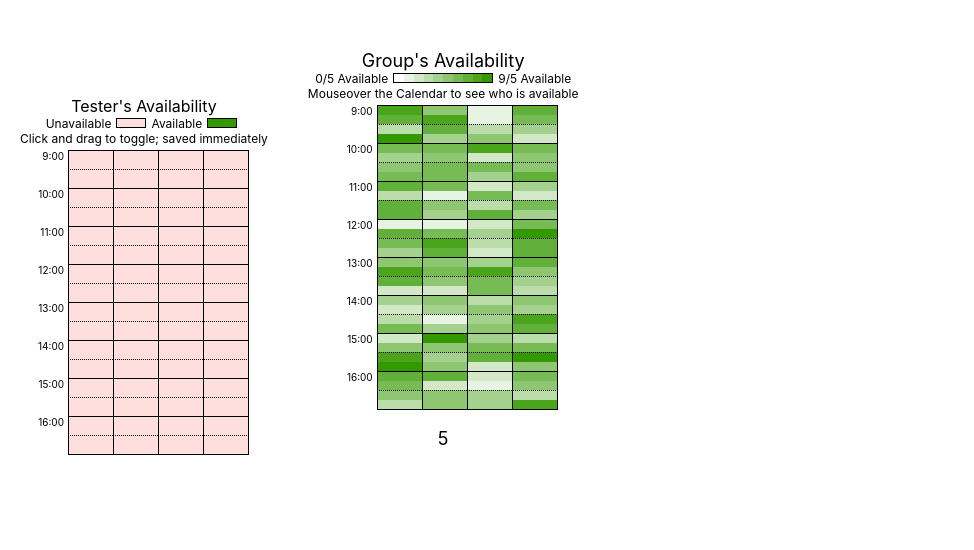
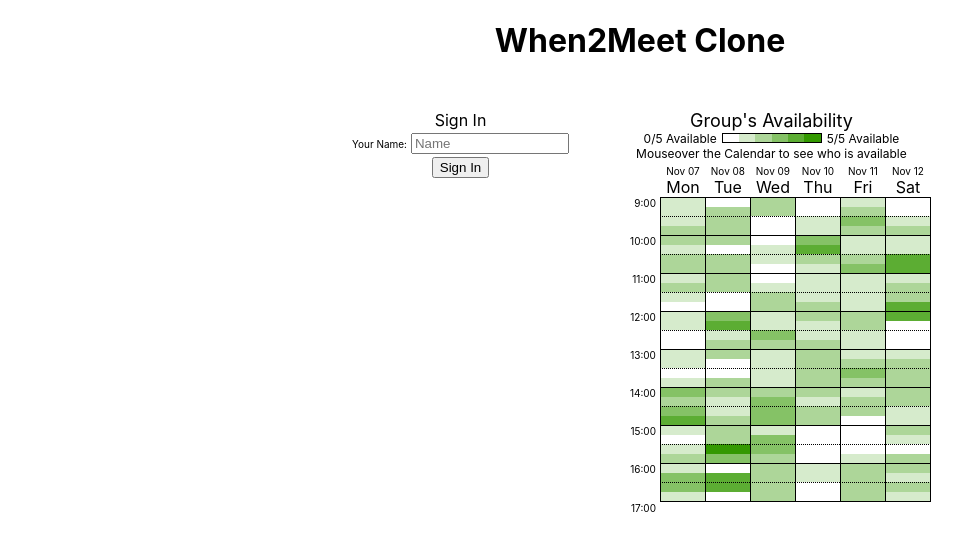
Before and after one commit to mosesmayer/cs279-f22-t2-w2m, a React (Create React App) app: page / in a window 1280 px wide. Shown: the top 550 px of the page, without its empty margins (0-974 px from the left). Built offline with nearby package versions, Linux system fonts and the light colour scheme.

Commit message:
all working

```diff
--- a/src/AggregateCell.js
+++ b/src/AggregateCell.js
@@ -38,7 +38,7 @@ class AggregateCell extends React.Component {
     mouseOverThisCell = () => {
         // update selection
         // console.log("Select To Here", this.state.row, this.state.column);
-        this.updateCurrentMousePos(this.state.row, this.state.column);
+        this.props.updateCurrentMousePos(this.state.row, this.state.column);
     }
 
     componentDidUpdate(prevProps) {
@@ -62,8 +62,8 @@ class AggregateCell extends React.Component {
                     backgroundColor: document.documentElement.style.getPropertyValue(`--grid-green-${this.props.status}`)
                 }
             }
-        // onMouseDown={this.selectFromHere}
-        // onMouseEnter={this.mouseOverThisCell}
+            // onMouseDown={this.selectFromHere}
+            onMouseEnter={this.mouseOverThisCell}
         >
             {/* <p>Time: {this.state.timestamp + this.state.row + this.state.column}</p>
             <p>ClassName: {classString}</p> */}
--- a/src/AggregateGrid.js
+++ b/src/AggregateGrid.js
@@ -91,8 +91,8 @@ class AggregateGrid extends React.Component {
         this.state = {
             // totalAttendees: props.totalAttendees,
             // totalAttendees: props.getAttendeeCounts().total_attendees,
-            // row: 0,
-            // column: 0,
+            row: -1,
+            column: -1,
             // current_status: props.current_status,
             cellbgcolors: -1,
         }
@@ -125,6 +125,10 @@ class AggregateGrid extends React.Component {
         // }
     }
 
+    updateCurrentMousePos = (row, column) => {
+        this.setState({ ...this.state, row, column });
+    }
+
     constructTimeCells = () => {
         // console.log("Reconstruct", Date.now());
         // console.log(this.state.cellbgcolors);
@@ -133,7 +137,7 @@ class AggregateGrid extends React.Component {
         let elements = [];
         for (var i = 0; i < this.MAX_ROWS; i++) {
             let cur_row = [];
-            cur_row.push(<div className='meeting-time-cell' key={this.MAX_ROWS * this.MAX_COLS + i}
+            cur_row.push(<div className='meeting-time-cell' key={2 * this.MAX_ROWS * this.MAX_COLS + i}
                 style={{
                     textAlign: 'right',
                     fontSize: '10px',
@@ -152,7 +156,7 @@ class AggregateGrid extends React.Component {
                         status={curval}
                         // style={{ backgroundColor: cellcolor }}
                         // updateCurrentSelectionState={this.updateCurrentSelectionState}
-                        // updateCurrentMousePos={this.updateCurrentMousePos}
+                        updateCurrentMousePos={this.updateCurrentMousePos}
                         // checkCellInside={this.insideSelection}
                         // activeSelection={this.state.selectionMode}
                         borderstyle={
@@ -171,19 +175,100 @@ class AggregateGrid extends React.Component {
                 </div>
             )
         }
+        // construct last row for final hour
+        elements.push(
+            <div className={"meeting-row"} key={this.MAX_ROWS} style={{
+            }}>
+                <div className='meeting-time-cell' key={this.MAX_ROWS * this.MAX_COLS + this.MAX_ROWS}
+                    style={{
+                        textAlign: 'right',
+                        fontSize: '10px',
+                        paddingRight: '4px',
+                    }}
+                >
+                    {`${START_TIME[0] + this.MAX_ROWS / 4}:00`}
+                </div>
+                <div className='meeting-time-cell'
+                    style={{
+                        width: `${45 * this.MAX_COLS + 1}px`,
+                    }}
+                >
+
+                </div>
+            </div>
+        )
+        elements.push(<br />)
         return elements;
     }
 
+    constructAvailability = () => {
+        if (this.state.row < 0) return <p></p>;
+        // console.log("calling with params ", this.state.row, this.state.column)
+        const other_guest_status = this.props.getAttendeesAtTime(this.state.row, this.state.column);
+        const elt = (<div style={{ display: 'block', margin: "auto", gap: "20px" }}>
+            <div style={{ display: 'inline-block', verticalAlign: "top", margin: "5px", padding: "3px" }}>
+                <h4 style={{ margin: "0px" }}>Available:</h4>
+                {other_guest_status.avail.map((x, i) => (<div key={i}><span style={{ fontSize: "0.83em" }}>{x}</span></div>))}
+            </div>
+            <div style={{ display: 'inline-block', verticalAlign: "top", margin: "5px", padding: "3px" }}>
+                <h4 style={{ margin: "0px" }}>Not Available:</h4>
+                {other_guest_status.unavail.map((x, i) => (<div key={i}><span style={{ fontSize: "0.83em" }}>{x}</span></div>))}
+            </div>
+        </div>);
+        return elt;
+        // console.log(this.props.getAttendeesAtTime(this.state.row, this.state.column).avail)
+        // return <p>{this.props.getAttendeesAtTime(this.state.row, this.state.column).avail}</p>
+    }
+
+    constructDateHeaders = () => {
+        let elt_row = [];
+        elt_row.push(<div className='meeting-time-cell' key={this.MAX_ROWS}
+            style={{
+                textAlign: 'right',
+                fontSize: '10px',
+                paddingRight: '4px',
+            }}
+        ></div>)
+        for (let i = 0; i < this.MAX_COLS; i++) {
+            elt_row.push(
+                <div className='meeting-time-cell' key={this.MAX_ROWS * this.MAX_COLS + i}
+                    style={{
+                        textAlign: 'center',
+                        fontSize: '10px',
+                        // paddingRight: '4px',
+                        // border: '1px black solid'
+                        height: 'auto',
+                        width: '45px', // cell width + border size for alignment
+                    }}
+                >
+                    {`${this.props.dates[i][1]} ${this.props.dates[i][2]}`}
+                    <br />
+                    <span style={{ fontSize: '16px' }}>
+                        {this.props.dates[i][0]}
+                    </span>
+                </div>
+            )
+        }
+        return elt_row;
+    }
     render() {
         return (<div className={"AttendeeHalfPanel"}
         >
             {
-                // <GridHeader numAttendees={this.props.numAttendees} totalAttendees={this.props.totalAttendees} />
                 <GridHeader getNumAttendees={() => { return this.props.getAttendeeCounts().num_attendees }}
                     getTotalAttendees={() => { return this.props.getAttendeeCounts().total_attendees }} />
             }
-            {this.constructTimeCells()}
-            <p>{this.state.totalAttendees}</p>
+            <div className="body-grid">
+
+                <div>
+                    {this.constructDateHeaders()}
+                </div>
+                <div onMouseLeave={() => { this.updateCurrentMousePos(-1, -1) }}>
+                    {this.constructTimeCells()}
+                </div>
+            </div>
+            {/* <p>{this.state.totalAttendees}</p> */}
+            {this.constructAvailability()}
         </div>)
     }
 }
--- a/src/App.js
+++ b/src/App.js
@@ -5,7 +5,14 @@ import MeetingView from './MeetingView';
 function App() {
   return (
 
+    <div>
+      <div>
+        <h1 style={{ marginBottom: "0px" }}>When2Meet Clone</h1>
+      </div>
       <MeetingView />
+    </div >
+  );
+}
 // <div className="App">
 //   <header className="App-header">
 //     <img src={logo} className="App-logo" alt="logo" />
@@ -22,7 +29,5 @@ function App() {
 //     </a>
 //   </header>
 // </div>
-  );
-}
 
 export default App;
--- a/src/MeetingView.css
+++ b/src/MeetingView.css
@@ -1,5 +1,9 @@
 :root {
     user-select: none;
+}
+
+body {
+    text-align: center;
 }
 
 .meeting-grid {
@@ -8,8 +12,11 @@
     /* grid-template-columns: 1fr; */
 
     display: inline-block;
+    max-width: 45%;
     margin: 50px auto;
     padding: 0px 20px;
+    vertical-align: top;
+    text-align: center;
 }
 
 .meeting-row {
@@ -40,12 +47,32 @@
 }
 
 .AttendeeHalfPanel {
+    max-width: 45%;
     display: inline-block;
-    white-space: nowrap;
+
     text-align: center;
     font-size: 18px;
     margin: 50px auto;
     padding: 0px 20px;
+    vertical-align: top;
+}
+
+/* .meeting-grid, */
+/* .AttendeeHalfPanel  */
+.body-grid {
+    -ms-overflow-style: none;
+    /* Internet Explorer 10+ */
+    scrollbar-width: none;
+    /* Firefox */
+    overflow: scroll;
+    white-space: nowrap;
+}
+
+/* .meeting-grid::-webkit-scrollbar,
+.AttendeeHalfPanel::-webkit-scrollbar */
+.body-grid::-webkit-scrollbar {
+    display: none;
+    /* Safari and Chrome */
 }
 
 .GridHeader {
--- a/src/MeetingView.js
+++ b/src/MeetingView.js
@@ -1,7 +1,7 @@
 import React, { useState, useEffect, useRef } from 'react';
 import { TimetableGrid } from './UserTimeGrid';
 import AggregateGrid from './AggregateGrid';
-import { GRID_NO_SELECTION, GRID_CELL_UNSELECTED, GRID_CELL_SELECTED } from './constants.js'
+import { GRID_NO_SELECTION, GRID_CELL_UNSELECTED, GRID_CELL_SELECTED, DATES } from './constants.js'
 import { maxRows, maxCols } from './constants.js'
 import { starting_num_attendees, starting_grid, avail_at_time, unavail_at_time } from './constants.js';
 import "./MeetingView.css"
@@ -15,52 +15,123 @@ import "./MeetingView.css"
 
 
 function MeetingView() {
-    // const maxRows = 3;
-    // const maxCols = 4;
 
+    /**
+     * Username Handling
+     */
+    const [username, setUsername] = useState("Tester");
+    const usernameSet = useRef(false);
+    const cur_username = useRef(""); // handles input
+    const processLogin = () => {
+        // console.log("Username recorded: ", cur_username);
+        usernameSet.current = true;
+        if (cur_username.current !== "") setUsername(cur_username.current);
+    }
+
+    function Signin(props) {
+        return (<div className={"meeting-grid"}>
+            <div className='GridHeader'>
+                <div>
+                    Sign In
+                </div>
+                <div style={{ display: 'inline-block', overflow: 'auto', fontSize: '12px', }}>
+                    <div>
+                        <table>
+                            <tbody>
+                                <tr>
+                                    <td>
+                                        <span style={{ fontSize: "0.83em" }}>Your Name: </span>
+                                    </td>
+                                    <td>
+                                        <input style={{ width: "150px" }} placeholder="Name" onChange={e => {
+                                            cur_username.current = e.target.value;
+                                        }} />
+                                    </td>
+                                </tr>
+                            </tbody>
+                        </table>
+                        <input type="button" value="Sign In" onClick={processLogin} />
+                    </div>
+                </div>
+            </div>
+        </div>);
+    }
 
     const base_attendee_status = useRef(
         starting_grid
     );
     const base_attendee_count = useRef(starting_num_attendees);
-    console.log("Start: ", base_attendee_status.current, base_attendee_count.current);
 
     const [new_attendee_status, setNewAttendeeStatus] = useState(
-        // const new_attendee_status = useRef(
         Array(maxRows).fill(
             Array(maxCols).fill(GRID_CELL_UNSELECTED)
         )
     );
     const [avail_status, setAvailStatus] = useState(avail_at_time);
     const [unavail_status, setUnvailStatus] = useState(unavail_at_time);
-    console.log("Initial state: ", new_attendee_status)
-    // console.log("Initial state: ", new_attendee_status, setNewAttendeeStatus)
+
+    const gridChecks = (bef, aft) => {
+        const befEmpty = (Math.max(...(bef.map(x => Math.max(...x))))) === 0;
+        const aftEmpty = (Math.max(...(aft.map(x => Math.max(...x))))) === 0;
+        const new_avail_status = JSON.parse(JSON.stringify(avail_status));
+        const new_unavail_status = JSON.parse(JSON.stringify(unavail_status));
+        if (befEmpty && !aftEmpty) { // add username to availability
+            for (let i = 0; i < maxRows; i++) {
+                for (let j = 0; j < maxCols; j++) {
+                    if (aft[i][j] !== 0) {
+                        new_avail_status[i][j].push(username);
+                    } else {
+                        new_unavail_status[i][j].push(username);
+                    }
+                }
+            }
+        } else if (!befEmpty && aftEmpty) {
+            for (let i = 0; i < maxRows; i++) {
+                for (let j = 0; j < maxCols; j++) {
+                    if (bef[i][j] !== 0) {
+                        new_avail_status[i][j].pop();
+                    } else {
+                        new_unavail_status[i][j].pop();
+                    }
+                }
+            }
+        } else if (!befEmpty && !aftEmpty) {
+            for (let i = 0; i < maxRows; i++) {
+                for (let j = 0; j < maxCols; j++) {
+                    if (bef[i][j] === aft[i][j]) continue;
+                    if (bef[i][j] === 0) {
+                        new_avail_status[i][j].push(username);
+                        new_unavail_status[i][j].pop();
+                    } else {
+                        new_avail_status[i][j].pop();
+                        new_unavail_status[i][j].push(username);
+                    }
+                }
+            }
+        }
+        setAvailStatus(new_avail_status);
+        setUnvailStatus(new_unavail_status);
+    }
 
     const updateNewAttendeeCell = (row, column, newval) => {
-        // const arr = JSON.parse(JSON.stringify(new_attendee_status)).current
         const arr = JSON.parse(JSON.stringify(new_attendee_status))
-        // console.log("Prev: ", arr, new_attendee_status);
         arr[row][column] = newval;
-        // new_attendee_status.current = arr;//[row][column] = newval;
         setNewAttendeeStatus(arr);
-        // console.log("New:", arr, "NAS State:", new_attendee_status);
     }
 
     const getNewAttendeeGrid = () => {
         return new_attendee_status;
     }
     const updateNewAttendeeGrid = (arr) => {
+        gridChecks(new_attendee_status, arr);
         setNewAttendeeStatus(arr);
     }
 
     const getAttendeeCellState = (row, column) => {
-        // console.log(new_attendee_status);
-        // return new_attendee_status.current[row][column];
         return new_attendee_status[row][column];
     }
 
     const getAggCellState = (row, column) => {
-        // return base_attendee_status.current[row][column] + new_attendee_status.current[row][column];
         return base_attendee_status.current[row][column] + new_attendee_status[row][column];
     }
     const getAttendeeCounts = () => {
@@ -70,8 +141,6 @@ function MeetingView() {
                 num_attendees = Math.max(num_attendees, base_attendee_status.current[i][j] + new_attendee_status[i][j]);
             }
         }
-        // const num_attendees = Math.max(...(base_attendee_status.current.map(x => Math.max(...x))));
-        // const total_attendees = base_attendee_count.current + Math.max(...(new_attendee_status.current.map(x => Math.max(...x))));
         const total_attendees = base_attendee_count.current + Math.max(...(new_attendee_status.map(x => Math.max(...x))));
         return { num_attendees, total_attendees };
     }
@@ -84,20 +153,23 @@ function MeetingView() {
         return { avail: avail_status[row][col], unavail: unavail_status[row][col] };
     }
 
-    return (<div style={{ display: "block" }}>
-        <TimetableGrid maxRows={maxRows} maxCols={maxCols}
-            updCellValue={updateNewAttendeeCell}
-            getCellValue={getAttendeeCellState}
-            updGridValue={updateNewAttendeeGrid}
-            getGridValue={getNewAttendeeGrid}
-        />
+    console.log(!usernameSet.current);
+    return (<div style={{ display: "block", alignContent: "center", padding: "auto" }}>
+        {!usernameSet.current ? <Signin /> :
+            <TimetableGrid maxRows={maxRows} maxCols={maxCols}
+                updCellValue={updateNewAttendeeCell}
+                getCellValue={getAttendeeCellState}
+                updGridValue={updateNewAttendeeGrid}
+                getGridValue={getNewAttendeeGrid}
+                username={username}
+                dates={DATES}
+            />}
         <AggregateGrid maxRows={maxRows} maxCols={maxCols}
-            // numAttendees={Math.max(...(base_attendee_status.current.map(x => Math.max(...x))))}
-            // totalAttendees={base_attendee_count.current + Math.max(...(new_attendee_status.current.map(x => Math.max(...x))))}
             getAttendeeCounts={getAttendeeCounts}
             getCellValue={getAggCellState}
             getAllAttendees={getAllAttendees}
             getAttendeesAtTime={getAttendeesAtTime}
+            dates={DATES}
         />
     </div>);
 }
--- a/src/UserTimeGrid.js
+++ b/src/UserTimeGrid.js
@@ -9,15 +9,15 @@ import { GRID_NO_SELECTION, GRID_CELL_UNSELECTED, GRID_CELL_SELECTED, START_TIME
  * @returns div containing grid header
  */
 function GridHeader(props) {
-    const [username, setUsername] = useState(props.username);
-    useEffect(() => {
-        setUsername(props.username);
-    }, [props.username]);
+    // const [username, setUsername] = useState(props.username);
+    // useEffect(() => {
+    //     setUsername(props.username);
+    // }, [props.username]);
 
     return (
         <div className='GridHeader'>
             <div>
-                {username}'s Availability
+                {props.username}'s Availability
             </div>
             <div style={{ display: 'inline-block', overflow: 'auto', fontSize: '12px', }}>
                 <div>
@@ -52,9 +52,11 @@ class TimetableGrid extends React.Component { // contains TimeCells
     constructor(props) {
         // pass in state from parent as part of props
         super(props);
+        console.log(props);
         this.noLaterThan = props.noLaterThan;
         this.MAX_ROWS = props.maxRows;
         this.MAX_COLS = props.maxCols;
+        this.username = props.username;
         this.state = {
             selectionMode: GRID_NO_SELECTION,
             row: 0,
@@ -142,7 +144,7 @@ class TimetableGrid extends React.Component { // contains TimeCells
                 }
             }
         }
-        // console.log("Candidate new grid:", new_grid);
+        console.log("Candidate new grid:", new_grid);
         this.props.updGridValue(new_grid);
         // console.log("Updating end:", printGrid());
 
@@ -213,7 +215,62 @@ class TimetableGrid extends React.Component { // contains TimeCells
                 </div>
             )
         }
+        // construct last row for final hour
+        elements.push(
+            <div className={"meeting-row"} key={this.MAX_ROWS} style={{
+            }}>
+                <div className='meeting-time-cell' key={this.MAX_ROWS * this.MAX_COLS + this.MAX_ROWS}
+                    style={{
+                        textAlign: 'right',
+                        fontSize: '10px',
+                        paddingRight: '4px',
+                    }}
+                >
+                    {`${START_TIME[0] + this.MAX_ROWS / 4}:00`}
+                </div>
+                <div className='meeting-time-cell'
+                    style={{
+                        width: `${45 * this.MAX_COLS + 1}px`,
+                    }}
+                >
+
+                </div>
+            </div>
+        )
+        elements.push(<br />)
         return elements;
+    }
+
+    constructDateHeaders = () => {
+        let elt_row = [];
+        elt_row.push(<div className='meeting-time-cell' key={this.MAX_ROWS}
+            style={{
+                textAlign: 'right',
+                fontSize: '10px',
+                paddingRight: '4px',
+            }}
+        ></div>)
+        for (let i = 0; i < this.MAX_COLS; i++) {
+            elt_row.push(
+                <div className='meeting-time-cell' key={this.MAX_ROWS * this.MAX_COLS + i}
+                    style={{
+                        textAlign: 'center',
+                        fontSize: '10px',
+                        // paddingRight: '4px',
+                        // border: '1px black solid'
+                        height: 'auto',
+                        width: '45px', // cell width + border size for alignment
+                    }}
+                >
+                    {`${this.props.dates[i][1]} ${this.props.dates[i][2]}`}
+                    <br />
+                    <span style={{ fontSize: '16px' }}>
+                        {this.props.dates[i][0]}
+                    </span>
+                </div>
+            )
+        }
+        return elt_row;
     }
 
     render() {
@@ -221,10 +278,16 @@ class TimetableGrid extends React.Component { // contains TimeCells
             onMouseUp={this.updateRange}
             onMouseLeave={this.updateRange}
         >
-            <GridHeader username="Tester" />
-            {
-                this.constructTimeCells()
-            }
+            <GridHeader username={this.username} />
+            <div className="body-grid">
+
+                <div>
+                    {this.constructDateHeaders()}
+                </div>
+                {
+                    this.constructTimeCells()
+                }
+            </div>
             {/* <p>{this.state.selectionMode}</p>
             <p>Row: {this.state.row}, Col: {this.state.column}</p>
             <p>Last selection: ({this.state.start_row}, {this.state.start_col}) to ({this.state.row}, {this.state.column})</p> */}
--- a/src/constants.js
+++ b/src/constants.js
@@ -4,24 +4,28 @@ const GRID_CELL_SELECTED = 1; // rgb(51, 153, 0)
 // grid cell style is 44px by 9px. rgb(255, 222, 222), rgb(51, 153, 0)
 
 
-// for fmting purposes, ensure minute is 0
+// for fmting purposes, ensure minute is 0. Original W2M only allows by the hour
 const START_TIME = [9, 0]; // starting [hour, minute] -> ensure minute is 0
 const END_TIME = [17, 0];  // ending [hour, minute]   -> ensure minute is 0
-const START_DATE = [2022, 11, 7] // starting [y, m, d]
-const END_DATE = [2022, 11, 11] // ending [y, m, d]
-// const maxRows = 3;
+const START_DATE = [2022, 11, 7] // starting [yyyy, mm, dd]
+const END_DATE = [2022, 11, 12] // ending [yyyy, mm, dd]
+
+
+const DATES = [];
+const start_date_obj = new Date(START_DATE[0], START_DATE[1] - 1, START_DATE[2]) // Date object month is zero-based indexing, we use one-based above
+const end_date_obj = new Date(END_DATE[0], END_DATE[1] - 1, END_DATE[2])
+for (let cdate = new Date(start_date_obj.getTime()); cdate <= end_date_obj; cdate.setDate(cdate.getDate() + 1)) {
+    DATES.push([cdate.toString().slice(0, 3), cdate.toString().slice(4, 7), cdate.toString().slice(8, 10)]);
+}
+const maxCols = DATES.length;
 const maxRows = (END_TIME[0] - START_TIME[0]) * 4;
-// const maxCols = 4;
-const maxCols = END_DATE[2] - START_DATE[2]; // fix this calculation later
 
-const starting_num_attendees = 5;
+const starting_num_attendees = 5; // for testing purposes, ensure <= 10
 const starting_grid = [];
 for (let i = 0; i < maxRows; i++) {
     let tmp = [];
     for (let j = 0; j < maxCols; j++) {
-        // starting_grid[i][j] = Math.floor(Math.random() * (starting_num_attendees + 1));
-        tmp.push(Math.floor(Math.random() * (starting_num_attendees + 1)));
-        // tmp.push(0);
+        tmp.push(0);
     }
     starting_grid.push(tmp);
 }
@@ -29,7 +33,19 @@ for (let i = 0; i < maxRows; i++) {
 /**
  * Random person generation
  */
-// const personNames = ['Alice', 'Bob', 'Charlie',]
+// Randomly generated 10 names using https://catonmat.net/tools/generate-random-names
+const personNames = ['Celeste Rosales', 'Eileen Gamboa', 'Mariel Person', 'Janell Fleck', 'Loren Cerda', 'Benito Brennan', 'Randy Barbosa', 'Rolando Richardson', 'Rhiannon Baxter', 'Cristina Fierro']
+const shuffle_arr = (arr) => {
+    // Fisher Yates Shuffle
+    for (let i = arr.length - 1, j; i > 0; i--) {
+        j = Math.floor(Math.random() * (i + 1));
+        let tmp = arr[i];
+        arr[i] = arr[j];
+        arr[j] = tmp;
+    }
+};
+shuffle_arr(personNames);
+
 const weighted_avail_lengths = [0.5, 0.3, 0.1, 0.05, 0.05]; // weighted for 30 min blocks from 30min-150min
 for (let i = 1; i < weighted_avail_lengths.length; i++) {
     weighted_avail_lengths[i] += weighted_avail_lengths[i - 1];
@@ -47,19 +63,17 @@ for (let i = 0; i < maxRows; i++) {
 let unavail_at_time = JSON.parse(JSON.stringify(avail_at_time));
 
 for (let k = 0; k < starting_num_attendees; k++) {
-    const person_name = `Person ${k + 1}`;
+    // const person_name = `Person ${k + 1}`;
+    const person_name = personNames[k];
     let new_arr = JSON.parse(JSON.stringify(Array(maxRows).fill(Array(maxCols).fill(0))));
-    // console.log(`${person_name}: `, new_arr);
     for (let j = 0; j < maxCols; j++) {
         for (let i = 0, ii = 0; ii < maxRows; i = ii) {
-            if (Math.random() < 0.4) {
+            if (Math.random() < 0.2) {
                 let len = Math.random();
                 ii = i + 2;
                 while (ii - i < 10 && len > weighted_avail_lengths[(ii - i) / 2]) ii += 2;
                 ii = Math.min(ii, maxRows);
-                // console.log("Add from ", i, j, " to ", ii, j);
                 for (let jj = i; jj < ii; jj++) new_arr[jj][j] = 1;
-                // console.log(new_arr)
             }
             ii++;
         }
@@ -79,9 +93,11 @@ for (let k = 0; k < starting_num_attendees; k++) {
 }
 console.log(people_avail);
 
+// end of random person generation
+
 
 
 export { GRID_NO_SELECTION, GRID_CELL_UNSELECTED, GRID_CELL_SELECTED };
-export { START_TIME, END_TIME, START_DATE, END_DATE }
+export { START_TIME, END_TIME, START_DATE, END_DATE, DATES }
 export { maxRows, maxCols };
 export { starting_num_attendees, starting_grid, people_avail, avail_at_time, unavail_at_time };
```
Also changed, not shown: 1 other file (tests, documents, lock files or other folders). Lines whose indentation alone changed are shown as unchanged.
